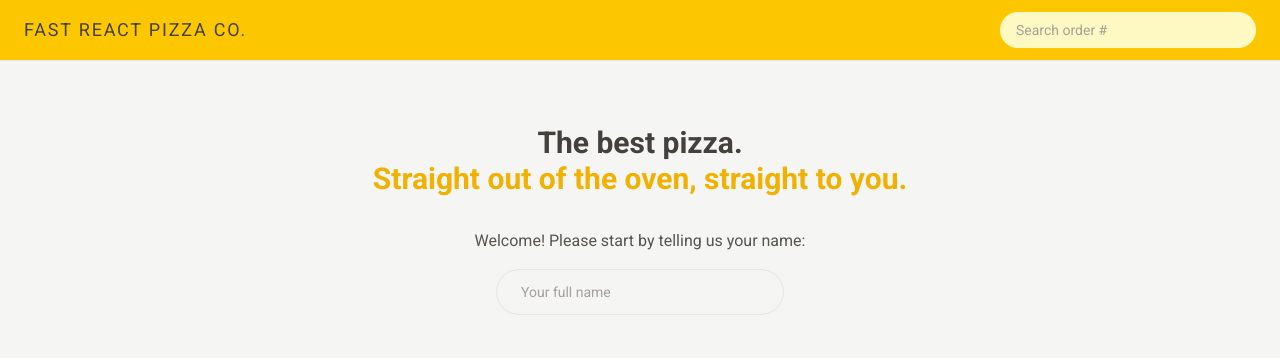
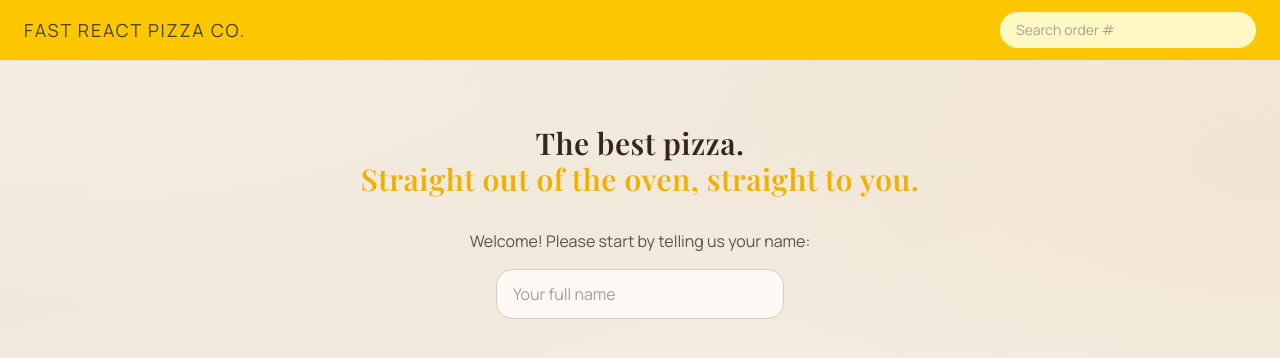
Before and after one commit to Natnael-74/Fast-Pizza, a React (Vite) app: page / in a window 1280 px wide. Shown: the top 358 px of the page. Built offline with nearby package versions, Linux system fonts and the light colour scheme.

Commit message:
arrange the css

```diff
--- a/src/index.css
+++ b/src/index.css
@@ -1,51 +1,151 @@
+@import url("https://fonts.googleapis.com/css2?family=Manrope:wght@400;500;600;700;800&family=Playfair+Display:wght@500;600;700&display=swap");
 @import "tailwindcss";
 
+:root {
+  --color-bg-base: #efe5d7;
+  --color-bg-elevated: #f7f1e8;
+  --color-surface: #fffdf9;
+  --color-surface-soft: #f4ebde;
+  --color-border: #ddccb5;
+  --color-text-strong: #35261b;
+  --color-text-muted: #6f5a48;
+  --color-accent: #bb824b;
+  --color-accent-deep: #86532c;
+  --color-on-accent: #fff9f3;
+  --color-success: #2f5a44;
+  --color-danger: #9a3d32;
+  --shadow-soft: 0 14px 34px -26px rgba(73, 47, 24, 0.55);
+  --shadow-lift: 0 20px 42px -30px rgba(73, 47, 24, 0.65);
+}
+
 @theme {
-  --font-roboto: "Roboto", sans-serif;
+  --font-sans: "Manrope", "Segoe UI", sans-serif;
+  --font-display: "Playfair Display", Georgia, serif;
+}
+
+@layer base {
+  body {
+    min-height: 100dvh;
+    color: var(--color-text-strong);
+    background:
+      radial-gradient(120% 80% at 5% 0%, #f6efe5 0%, transparent 48%),
+      radial-gradient(90% 70% at 100% 20%, #f2e5d4 0%, transparent 56%),
+      linear-gradient(
+        165deg,
+        var(--color-bg-base) 0%,
+        var(--color-bg-elevated) 100%
+      );
+    font-family: var(--font-sans);
+  }
+
+  #root {
+    min-height: 100dvh;
+    isolation: isolate;
+    position: relative;
+  }
+
+  h1,
+  h2,
+  h3 {
+    font-family: var(--font-display);
+    color: var(--color-text-strong);
+    letter-spacing: 0.015em;
+  }
+
+  p {
+    color: var(--color-text-muted);
+  }
+
+  ::selection {
+    background-color: rgba(187, 130, 75, 0.24);
+    color: var(--color-text-strong);
+  }
 }
 
 @layer components {
+  .page-shell {
+    @apply mx-auto w-full max-w-6xl px-4 sm:px-6 lg:px-10;
+  }
+
+  .surface-panel {
+    @apply rounded-3xl border;
+    border-color: var(--color-border);
+    background: rgba(255, 253, 249, 0.88);
+    box-shadow: var(--shadow-soft);
+    backdrop-filter: blur(5px);
+  }
+
+  .text-link {
+    @apply inline-flex items-center gap-1 text-sm font-semibold tracking-[0.08em] uppercase transition-colors duration-300;
+    color: var(--color-accent-deep);
+  }
+
+  .text-link:hover {
+    color: var(--color-accent);
+  }
+
   .input {
-    @apply rounded-full border border-stone-200 px-4 py-2 text-sm transition-all duration-300 placeholder:text-stone-400 focus:ring focus:ring-yellow-400 focus:outline-none md:px-6 md:py-3;
+    @apply w-full rounded-2xl border bg-white/70 px-4 py-3 text-sm transition-all duration-300 placeholder:text-stone-400 focus-visible:outline-none sm:text-base;
+    border-color: var(--color-border);
+    color: var(--color-text-strong);
+  }
+
+  .input:focus-visible {
+    border-color: var(--color-accent);
+    box-shadow: 0 0 0 4px rgba(187, 130, 75, 0.18);
+  }
+
+  .status-pill {
+    @apply inline-flex items-center rounded-full border px-3 py-1 text-[11px] font-semibold tracking-[0.12em] uppercase;
+  }
+
+  .status-pill--priority {
+    color: #fff7f4;
+    background-color: var(--color-danger);
+    border-color: #8d352b;
+  }
+
+  .status-pill--success {
+    color: #f4fbf7;
+    background-color: var(--color-success);
+    border-color: #274a38;
+  }
+
+  .page-enter {
+    animation: page-enter 450ms ease-out both;
   }
 }
 
-/* https://dev.to/afif/i-made-100-css-loaders-for-your-next-project-4eje */
 .loader {
-  width: 45px;
-  aspect-ratio: 0.75;
-  --c: no-repeat linear-gradient(#251818 0 0);
-  background:
-    var(--c) 0% 50%,
-    var(--c) 50% 50%,
-    var(--c) 100% 50%;
-  background-size: 20% 50%;
-  animation: loading 1s infinite linear;
+  width: 52px;
+  height: 52px;
+  border: 3px solid rgba(134, 83, 44, 0.2);
+  border-top-color: var(--color-accent-deep);
+  border-radius: 9999px;
+  animation: spin 0.9s linear infinite;
+  box-shadow: 0 10px 24px -20px rgba(73, 47, 24, 0.85);
 }
 
-@keyframes loading {
-  20% {
-    background-position:
-      0% 0%,
-      50% 50%,
-      100% 50%;
-  }
-  40% {
-    background-position:
-      0% 100%,
-      50% 0%,
-      100% 50%;
-  }
-  60% {
-    background-position:
-      0% 50%,
-      50% 100%,
-      100% 0%;
-  }
-  80% {
-    background-position:
-      0% 50%,
-      50% 50%,
-      100% 100%;
+@keyframes spin {
+  to {
+    transform: rotate(360deg);
   }
 }
+
+@keyframes page-enter {
+  from {
+    transform: translateY(12px);
+    opacity: 0;
+  }
+  to {
+    transform: translateY(0);
+    opacity: 1;
+  }
+}
+
+@media (prefers-reduced-motion: reduce) {
+  .page-enter,
+  .loader {
+    animation: none;
+  }
+}
```
